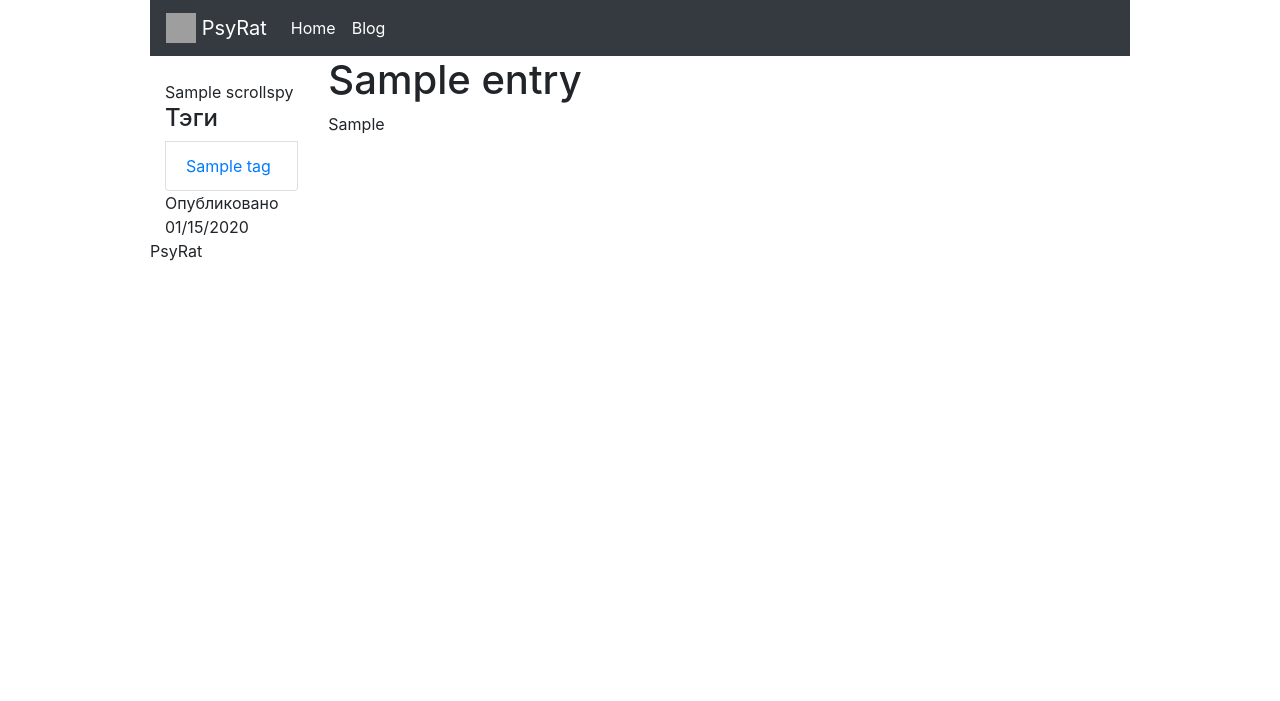
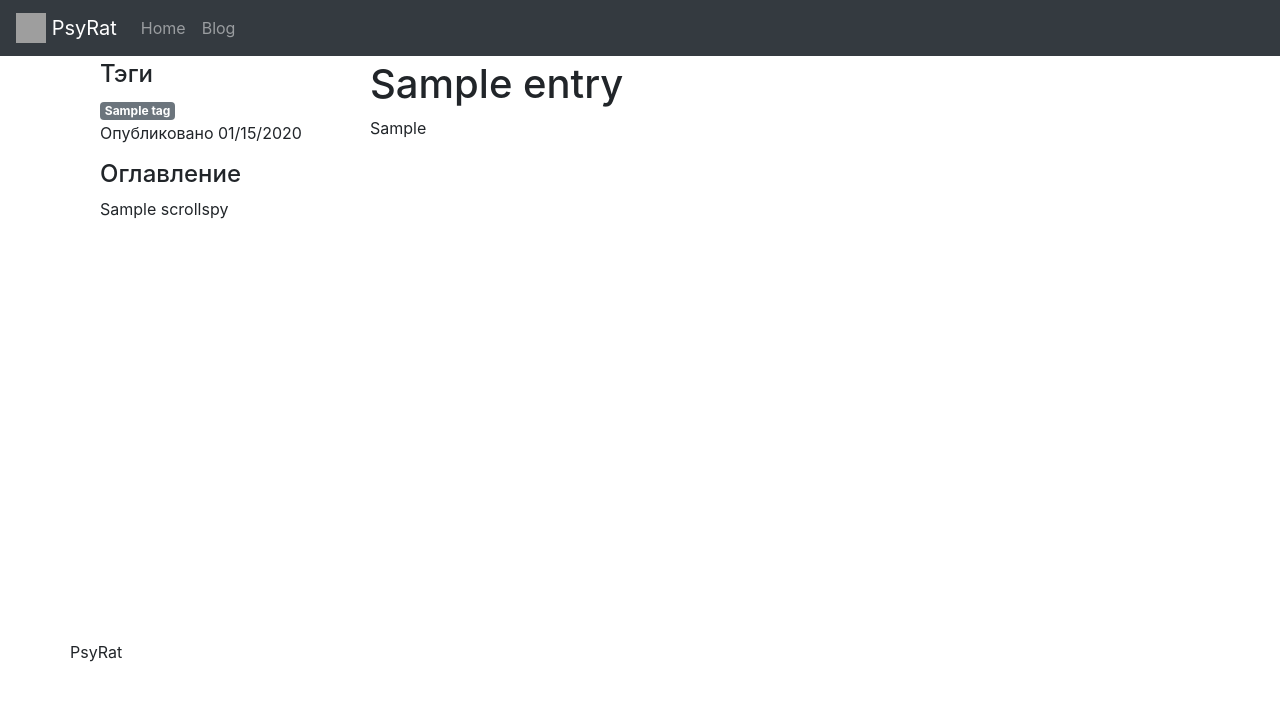
Before and after one commit to Psy-Rat/my-flask-blog, a Python web app: template app/templates/entries/detail.html in a window 1280 px wide. Shown: the top 701 px of the page. Run offline with Jinja, Linux system fonts and the light colour scheme; the template is opened without the code that fills it: most values are stand-ins (such as "Sample title", 1, 10 or a date in 2020); some libraries are stand-ins or nearby versions; grey boxes are pictures that could not be loaded.

Commit message:
Хотфикс Scrollspy

```diff
--- /dev/null
+++ b/app/static/css/detail.css
@@ -0,0 +1,66 @@
+.sidebar {
+  top: 80px;
+  overflow-y: scroll;
+  overflow-x: hidden;
+  scrollbar-width: none;
+}
+
+#navbar-scrollspy .nav-link.active {
+  color: #000;
+  background-color: #b6dd77;
+  font-weight: bold;
+}
+
+#navbar-scrollspy .nav-link {
+  color: #666;
+}
+
+#tag-info {
+  height: 20vh;
+  max-height: 100px;
+}
+
+#toc-info {
+  height: 60vh;
+}
+
+#navbar-scrollspy {
+  position: absolute;
+  overflow-y: scroll;
+  overflow-x: hidden;
+  scrollbar-width: none;
+  width: 95%;
+}
+
+#navbar-scrollspy::-webkit-scrollbar {
+  display: none;
+}
+
+#navbar-scrollspy a {
+  border-bottom: dotted 1px #333333;
+  border-radius: 0%;
+  overflow-x: hidden;
+}
+
+#navbar-scrollspy a:last-child {
+  border-bottom: solid 3px #333333;
+}
+
+#navbar-scrollspy .pl-0 {
+  border-left: solid 1px #333333;
+}
+#navbar-scrollspy .pl-1 {
+  border-left: solid 5px #333333;
+}
+#navbar-scrollspy .pl-2 {
+  border-left: solid 10px #333333;
+}
+#navbar-scrollspy .pl-3 {
+  border-left: solid 15px #333333;
+}
+#navbar-scrollspy .pl-5 {
+  border-left: solid 20px #333333;
+}
+#navbar-scrollspy .pl-6 {
+  border-left: solid 25px #333333;
+}
--- a/app/static/css/style.css
+++ b/app/static/css/style.css
@@ -1,9 +1,10 @@
 body {
   font-family: -apple-system, BlinkMacSystemFont, "Segoe UI", Roboto, Oxygen,
     Ubuntu, Cantarell, "Open Sans", "Helvetica Neue", sans-serif;
-  max-width: 980px;
+  /* max-width: 980px; */
   margin: auto;
-  padding-top: 0px;
+  padding-top: 60px;
+  position: relative;
 }
 
 p,
@@ -27,10 +28,6 @@ main {
   display: block;
 }
 
-.sidebar {
-  top: 80px;
-}
-
 pre {
   line-height: 125%;
 }
--- /dev/null
+++ b/app/static/js/hotfixes.js
@@ -0,0 +1,21 @@
+const SCROLL_SAVE_SPACE = 100
+
+// Хотфикс от загораживания бутстрапной fixed-top навигационной панелью контента страницы
+// Попросту делаем скролл через "animete" и отнимаем SCROLL_SAVE_SPACE, где предполагаем
+// наличие контента.
+// А чтобы понять, куда скроллить получаем href, ведущий к якорю, очищаем и используем
+// якорь уже как id для запроса к DOM и получению offset
+$(function(){
+    $('#toc-info').on('click','a',function(e){
+        e.preventDefault();
+      let section = this.href;
+      let sectionClean = section.substring(section.indexOf("#"));
+
+      // alert("jQuery alert box example !");
+      $("html, body").animate({
+        scrollTop: $(sectionClean).offset().top - SCROLL_SAVE_SPACE
+      }, 500, function () {
+        //window.location.hash = sectionClean;
+      });
+    });
+});
--- a/app/templates/base.html
+++ b/app/templates/base.html
@@ -10,7 +10,8 @@
     <link rel="stylesheet" type="text/css" href="{{ url_for('static', filename='css/pygments.css') }}">
     {% block extra_styles %}{% endblock %}
 
-    <script src="https://code.jquery.com/jquery-3.3.1.slim.min.js" integrity="sha384-q8i/X+965DzO0rT7abK41JStQIAqVgRVzpbzo5smXKp4YfRvH+8abtTE1Pi6jizo" crossorigin="anonymous"></script>
+    <!-- <script src="https://code.jquery.com/jquery-3.3.1.slim.min.js" integrity="sha384-q8i/X+965DzO0rT7abK41JStQIAqVgRVzpbzo5smXKp4YfRvH+8abtTE1Pi6jizo" crossorigin="anonymous"></script> -->
+    <script src="https://ajax.googleapis.com/ajax/libs/jquery/3.3.1/jquery.min.js"></script>
     <script src="https://cdnjs.cloudflare.com/ajax/libs/popper.js/1.14.7/umd/popper.min.js" integrity="sha384-UO2eT0CpHqdSJQ6hJty5KVphtPhzWj9WO1clHTMGa3JDZwrnQq4sF86dIHNDz0W1" crossorigin="anonymous"></script>
     <script src="https://stackpath.bootstrapcdn.com/bootstrap/4.3.1/js/bootstrap.min.js" integrity="sha384-JjSmVgyd0p3pXB1rRibZUAYoIIy6OrQ6VrjIEaFf/nJGzIxFDsf4x0xIM+B07jRM" crossorigin="anonymous"></script>
 
@@ -19,9 +20,10 @@
 </head>
 
 
-<body class ="{% block body_class %}{% endblock %}">
+<body class ="{% block body_class %}{% endblock %}" data-spy="scroll" data-offset="110">
     <header>
-        <nav class= "navbar navbar-dark bg-dark navbar-expand-lg">
+        <div class="container">
+            <nav class= "navbar navbar-dark bg-dark fixed-top navbar-expand-lg">
                 <a class="navbar-brand" href="#">
                     <img src="/static/img/410.svg" width="30" height="30" class="d-inline-block align-top" alt="">
                     {% block branding %}PsyRat{% endblock %}
@@ -42,11 +44,12 @@
                 </div>
 
             </nav>
+        </div>
     </header>
 
-    <div class="container-fluid">
+    <div class="container" id = "main-content">
         <div class="row">
-            <aside class="col-md-2 bd-sidebar">
+            <aside class="col-md-3 bd-sidebar">
                 <div class = "sticky-top sidebar">
                 {% block sidebar %}
                     <nav class="nav list-group flex-column">
@@ -57,7 +60,7 @@
                 {% endblock %}
                 </div>
             </aside>
-            <main class="col-md-10">
+            <main class="col-md-9">
                 <h1>{% block content_title %}{% endblock %}</h1>
                 {% block content %}
                 {% endblock %}
--- a/app/templates/entries/detail.html
+++ b/app/templates/entries/detail.html
@@ -4,13 +4,36 @@
     {{ entry.title }}
 {% endblock title %}
 
+{% block extra_styles %}
+<link rel="stylesheet" type="text/css" href="{{ url_for('static', filename='css/detail.css') }}">
+{% endblock %}
+
+{% block extra_scripts %}
+    <script src="{{ url_for('static', filename='js/hotfixes.js') }}"></script>
+{% endblock %}
+
 {% block content_title %}
     {{ entry.title }}
 {% endblock content_title %}
 
 {% block sidebar %}
-    {{ scrollspy | safe}}
-    <nav class="nav list-group flex-column">
+    <nav id = "tag-info" class = "container-fluid">
+    <h4>Тэги</h4>
+    {% for tag in entry.tags %}
+        <a class="badge badge-secondary"
+            href="{{ url_for('entries.tag_detail', slug=tag.slug)}}">
+        {{ tag.name }}
+        </a>
+    {% endfor %}
+    <p>Опубликовано {{ entry.created_timestamp.strftime('%m/%d/%Y')}}</p>
+    </nav>
+    <div id = "toc-info" class = "container-fluid">
+        <h4>Оглавление</h4>
+        <nav id = "navbar-scrollspy">
+            {{ scrollspy | safe}}
+        </nav>
+    </div>
+    <!-- <nav class="nav list-group flex-column">
         <h4>Тэги</h4>
         {% for tag in entry.tags %}
             <a class="list-group-item nav-link"
@@ -18,12 +41,9 @@
                 {{ tag.name }}
             </a>
         {% endfor %}
-    </nav>
-    <p>Опубликовано {{ entry.created_timestamp.strftime('%m/%d/%Y')}}</p>
+    </nav> -->
 {% endblock sidebar %}
 
 {% block content %}
-    <div data-spy="scroll" data-target="#navbar-scrollspy" data-offset="0">
     {{ rendered_data }}
-    </div>
 {% endblock content %}
```
Also changed, not shown: app/helpers.py (+5 -3 lines). Lines whose indentation alone changed are shown as unchanged.
